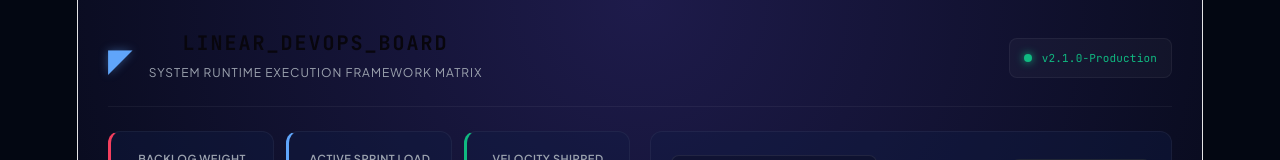
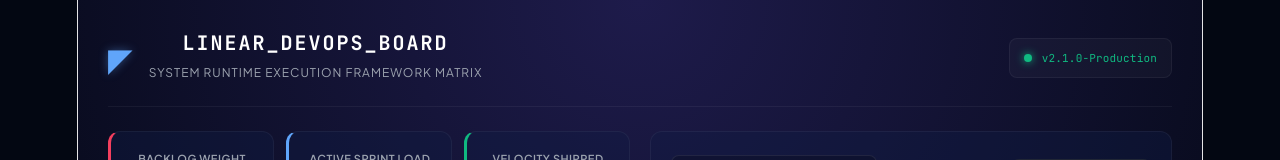
Before and after one commit to GrowthCoder7/devops_kanban_board, a React (Vite) app in the folder frontend/: page / in a window 1280 px wide. Shown: the top 160 px of the page. Built offline with nearby package versions, Linux system fonts and the light colour scheme; no server answers.

Commit message:
changed color

```diff
--- a/frontend/src/App.tsx
+++ b/frontend/src/App.tsx
@@ -118,7 +118,7 @@ function App() {
           <div className="brand-meta">
             <span className="platform-logo">◤</span>
             <div>
-              <h1>LINEAR_DEVOPS_BOARD</h1>
+              <h1 style={{color:'white'}}>LINEAR_DEVOPS_BOARD</h1>
               <p className="sub-title">System Runtime Execution Framework Matrix</p>
             </div>
           </div>
```
